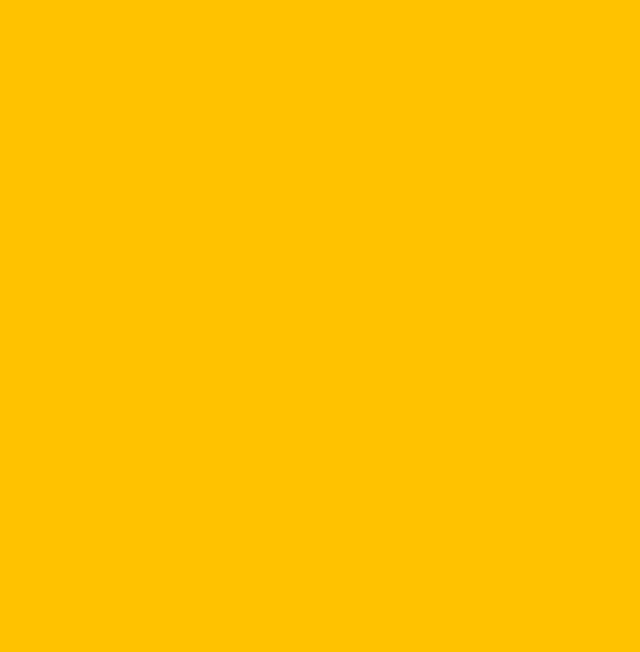
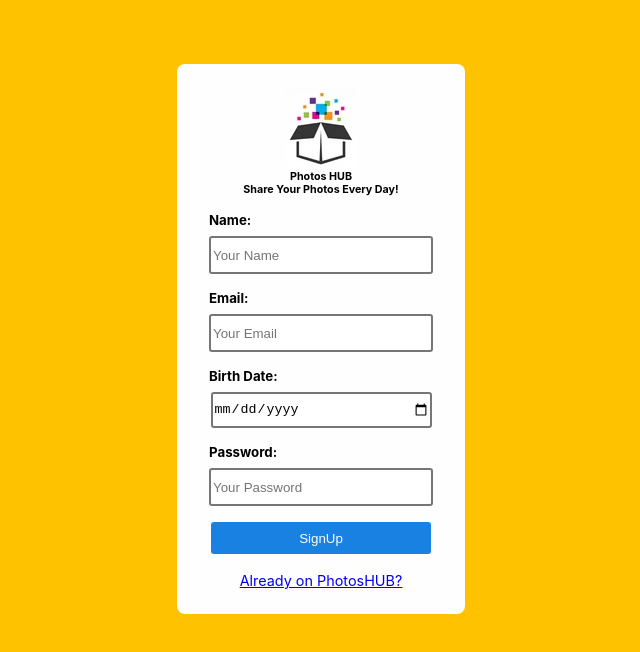
Before and after one commit to Khaled-Alaa/photosHUB, a React (Create React App) app: page /SignUp in a window 1280 px wide. Shown: the top 652 px of the page, without its empty margins (319-959 px from the left). Built offline with nearby package versions, Linux system fonts and the light colour scheme.

Commit message:
feat : sign up page

```diff
--- /dev/null
+++ b/data.json
@@ -0,0 +1 @@
+{"users":[{"id":80877,"name":"Khaled Alaa","email":"khalid.m.alaa@gmail.com","birthdate":"1991-07-29","password":"12345678"},{"id":51682,"name":"hamed","email":"hamed.farag@123.com","birthdate":"2021-05-31","password":"14785236"},{"id":66906,"name":"omar ","email":"omoar@omar.com","birthdate":"2018-05-07","password":"omaromar"},{"id":41386,"name":"hoda","email":"hoda@hoda.com","birthdate":"2020-09-22","password":"hodahoda"}]}
--- a/src/App.js
+++ b/src/App.js
@@ -1,15 +1,10 @@
-
 import { BrowserRouter as Router, Route, Switch } from "react-router-dom";
 
-import LoginPage from "./pages/LoginPage/index"
-import HomePage from "./pages/HomePage/index"
+import LoginPage from "./pages/LoginPage/index";
+import HomePage from "./pages/HomePage/index";
+import SignupPage from "./pages/SignupPage/index";
 
-import './App.css';
-
-
-
-
-
+import "./App.css";
 
 function App() {
   return (
@@ -17,6 +12,7 @@ function App() {
       <Router>
         <Switch>
           <Route exact path="/" render={(props) => <LoginPage {...props} />} />
+          <Route path="/SignUp" render={(props) => <SignupPage {...props} />} />
           <Route path="/Home" render={() => <HomePage />} />
         </Switch>
       </Router>
--- /dev/null
+++ b/src/pages/SignupPage/index.js
@@ -0,0 +1,116 @@
+import { Component } from "react";
+import axios from "axios";
+import { Link } from "react-router-dom";
+
+import Logo from "../../../src/creative-idea-box-logo-260nw-485822293.png";
+
+import "./styles.scss";
+
+class SignupPage extends Component {
+  state = {
+    name: "",
+    email: "",
+    birthdate: "",
+    password: "",
+  };
+  handleName = (e) => {
+    this.setState({
+      name: e.target.value,
+    });
+  };
+  handleEmail = (e) => {
+    this.setState({
+      email: e.target.value,
+    });
+  };
+  handleBirthDate = (e) => {
+    this.setState({
+      birthdate: e.target.value,
+    });
+  };
+  handlePassword = (e) => {
+    this.setState({
+      password: e.target.value,
+    });
+  };
+
+  handleSubmit = (e) => {
+    e.preventDefault();
+    axios
+      .post("http://localhost:5000/signup", {
+        name: this.state.name,
+        email: this.state.email,
+        birthdate: this.state.birthdate,
+        password: this.state.password,
+      })
+      .then((resp) => {
+        if (resp.statusText === "OK") {
+          this.props.history.push("/Home");
+        }
+      })
+      .catch((error) => {
+        alert("This email is already exist!");
+      });
+  };
+
+  render() {
+    return (
+      <form onSubmit={this.handleSubmit} className="form-container">
+        <img src={Logo} alt="logo" />
+        <h6 className="form-container__site-name">Photos HUB</h6>
+        <h6 className="form-container__slogan">Share Your Photos Every Day!</h6>
+        <h5 htmlFor="name">Name:</h5>
+        <input
+          type="text"
+          id="name"
+          name="name"
+          placeholder="Your Name"
+          onChange={this.handleName}
+          className="form-container__input"
+          required
+        ></input>
+        <h5 htmlFor="email">Email:</h5>
+        <input
+          type="email"
+          id="email"
+          name="email"
+          placeholder="Your Email"
+          onChange={this.handleEmail}
+          className="form-container__input"
+          required
+        ></input>
+        <h5 htmlFor="birthdate">Birth Date:</h5>
+        <input
+          type="date"
+          id="birthdate"
+          name="birthdate"
+          onChange={this.handleBirthDate}
+          className="form-container__input"
+          required
+        ></input>
+        <h5 htmlFor="password">Password:</h5>
+        <input
+          type="password"
+          id="password"
+          name="password"
+          placeholder="Your Password"
+          minLength="8"
+          onChange={this.handlePassword}
+          className="form-container__input"
+          required
+        ></input>
+        <br />
+        <input
+          type="submit"
+          value="SignUp"
+          className="form-container__button"
+        ></input>
+        <Link to="/" className="form-container__login">
+          Already on PhotosHUB?
+        </Link>
+      </form>
+    );
+  }
+}
+
+export default SignupPage;
--- /dev/null
+++ b/src/pages/SignupPage/styles.scss
@@ -0,0 +1,46 @@
+.form-container {
+  padding: 1.5rem;
+  margin: 4rem auto;
+  width: 15rem;
+  background: #fefefe;
+  border-radius: 8px;
+  &__site-name {
+    margin: 0;
+    padding: 0;
+  }
+  &__welcome {
+    margin: 1rem 0 0 0;
+    padding: 0;
+  }
+  &__slogan {
+    margin: 0 0 1rem 0;
+    padding: 0;
+  }
+  h5 {
+    text-align: left;
+    margin: 0 0 0.5rem 0.5rem;
+    padding: 0;
+  }
+  &__input {
+    width: 90%;
+    margin-bottom: 1rem;
+    height: 2rem;
+    border-radius: 3px;
+    border-style: solid;
+  }
+  &__button {
+    width: 92%;
+    margin-bottom: 1rem;
+    height: 2rem;
+    background-color: #1881e1;
+    border-radius: 3px;
+    border-style: hidden;
+    color: white;
+    &:hover {
+      background-color: #1767b1;
+    }
+  }
+  &__login {
+    font-size: 0.9rem;
+  }
+}
```
Also changed, not shown: data.js (+9 -8 lines), routes.js (+67 -13 lines).
